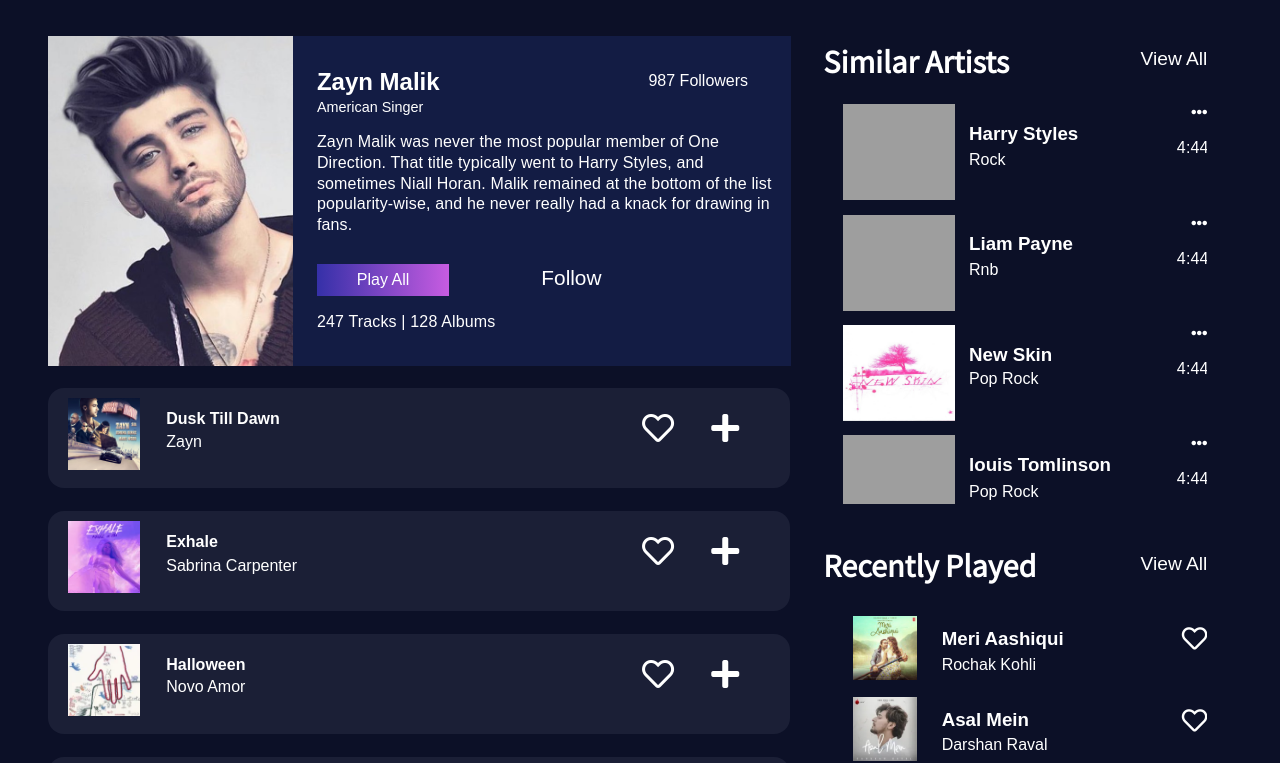
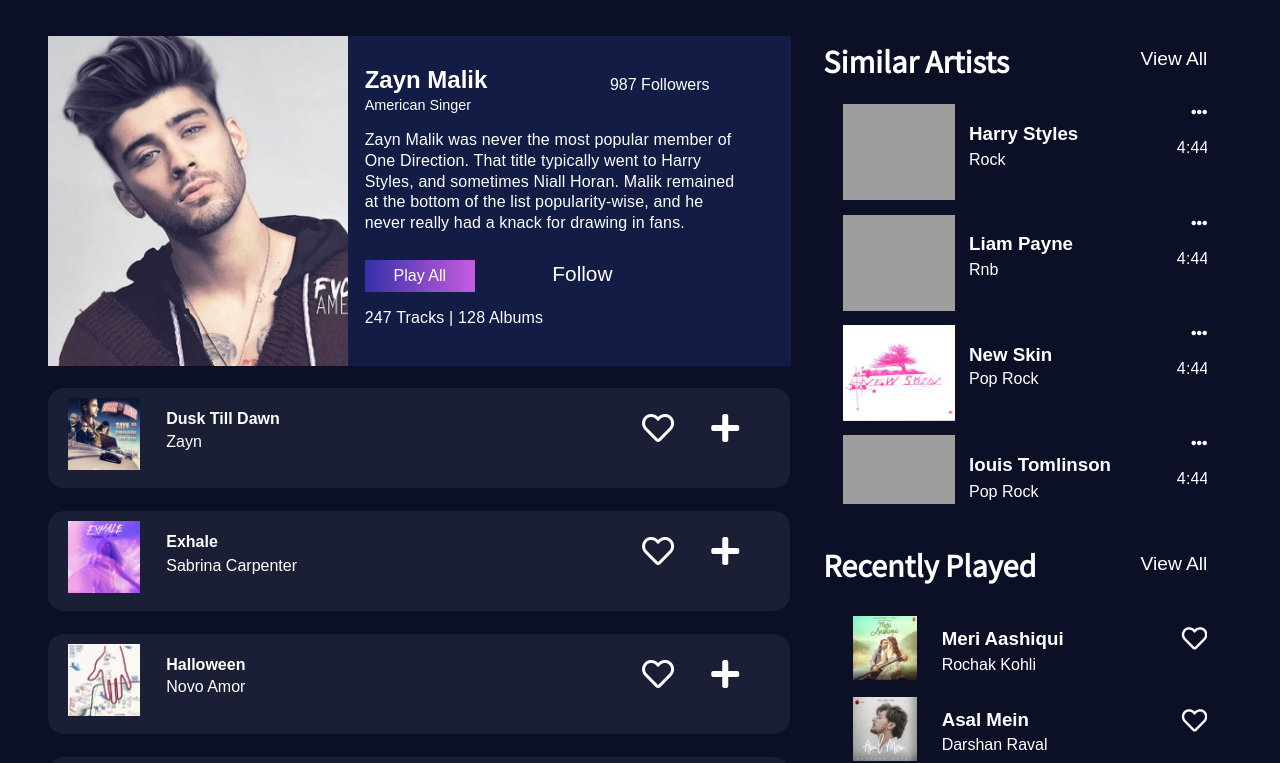
Before and after one commit to pranjaljain584/music-player, a plain HTML site: page singlePlaylist.html in a window 1280 px wide. Shown: the part 74-837 px from the top of the page. Drawn offline with Linux system fonts and the light colour scheme; grey boxes are pictures that could not be loaded; a web font is replaced by a local one.

Commit message:
Update styles2.css

```diff
--- a/styles2.css
+++ b/styles2.css
@@ -150,6 +150,7 @@ main{
     background-color: #131C44;
     margin-left: 5%;
     margin-top: 4%;
+    display: flex;
 }
 
 .artist div {
@@ -159,7 +160,7 @@ main{
 }
 
 .image {
-	width: 33%;
+    width: 300px;
     height: 100%;
     background-size: cover;
     background-image: url(images/artist.jpg);
@@ -167,13 +168,13 @@ main{
 
 .details {
     height: 100%;
-	width: 66%;
+    width: 55%;
 }
 
 .header {
     margin-left: 4%;
     margin-top: 2.5%;
-	width: 100%;
+    width: 96%;
     display: block;
 }
 
@@ -195,7 +196,7 @@ main{
 
 #follow {
     float: right;
-	margin-top: 5%;
+    margin-top: 30px;
     font-family: sans-serif;
     font-size: 1rem;
     margin-right: 12%;
@@ -776,3 +777,4 @@ p{
         font-size: 0.7rem;
     }
 }
+s
```
Lines whose indentation alone changed are shown as unchanged.
